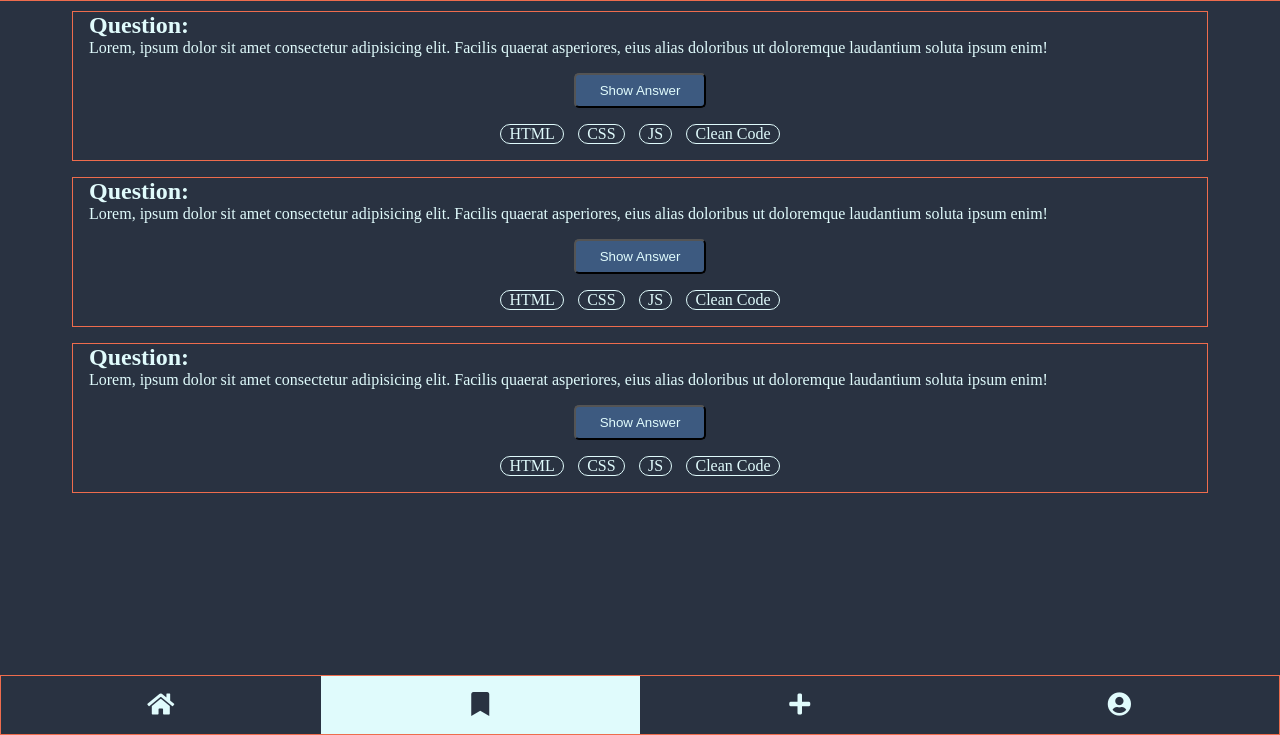
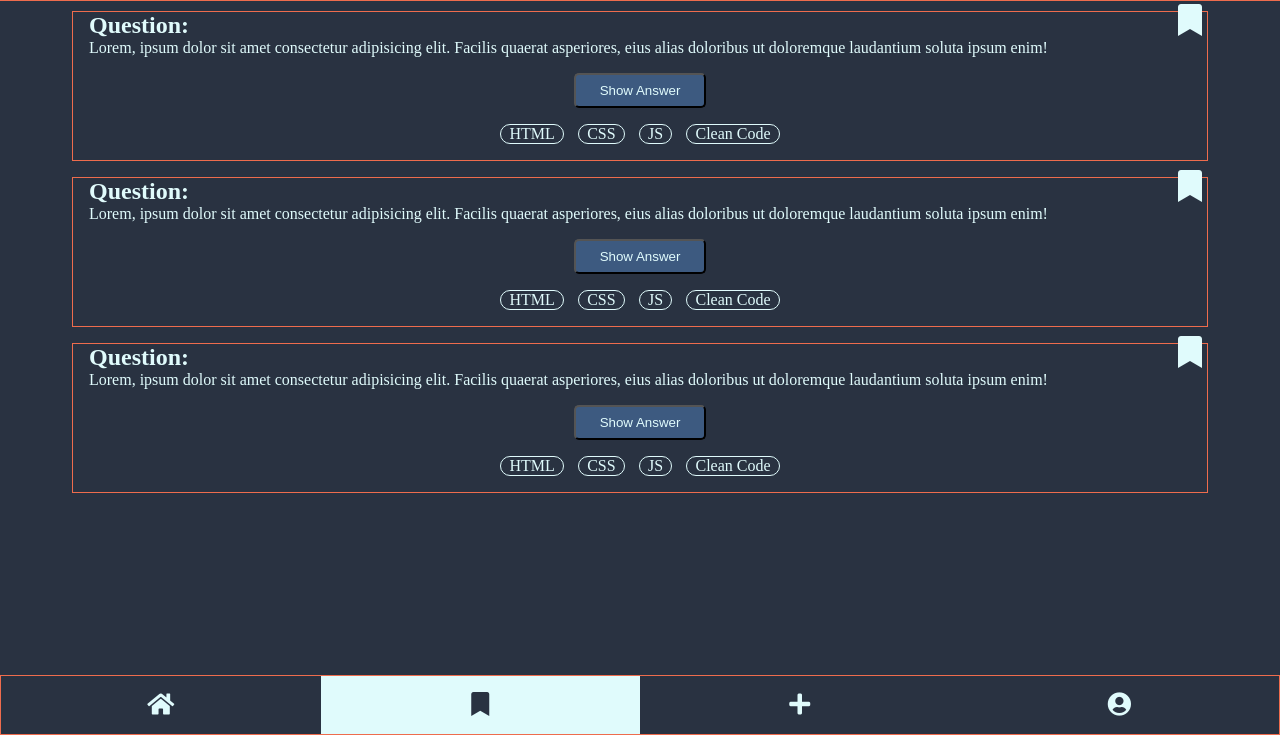
Before and after one commit to PReichetanz/quiz-app, a plain HTML site: page bookmarks.html in a window 1280 px wide. Shown: the part 65-800 px from the top of the page. Drawn offline with Linux system fonts and the light colour scheme.

Commit message:
Add bookmarks to cards

```diff
--- a/bookmarks.html
+++ b/bookmarks.html
@@ -17,6 +17,7 @@
     <h1>Bookmarks</h1>
     <section class="questions">
       <div class="card">
+        <i class="card__bookmark fas fa-bookmark"></i>
         <h2 class="mx-1rem">Question:</h2>
         <p class="card__question mx-1rem">
           Lorem, ipsum dolor sit amet consectetur adipisicing elit. Facilis
@@ -32,6 +33,7 @@
         </ul>
       </div>
       <div class="card">
+        <i class="card__bookmark fas fa-bookmark"></i>
         <h2 class="mx-1rem">Question:</h2>
         <p class="card__question mx-1rem">
           Lorem, ipsum dolor sit amet consectetur adipisicing elit. Facilis
@@ -47,6 +49,7 @@
         </ul>
       </div>
       <div class="card">
+        <i class="card__bookmark fas fa-bookmark"></i>
         <h2 class="mx-1rem">Question:</h2>
         <p class="card__question mx-1rem">
           Lorem, ipsum dolor sit amet consectetur adipisicing elit. Facilis
--- a/styles/components/card.css
+++ b/styles/components/card.css
@@ -3,10 +3,18 @@
 .card {
   border: 1px solid var(--color-red);
   margin: 0.5rem;
+  position: relative;
 }
 
 .card__question {
   text-align: justify;
+}
+
+.card__bookmark {
+  position: absolute;
+  top: -8px;
+  right: 5px;
+  font-size: 2rem;
 }
 
 .tag-list {
```
Also changed, not shown: index.html (+3 -0 lines).
